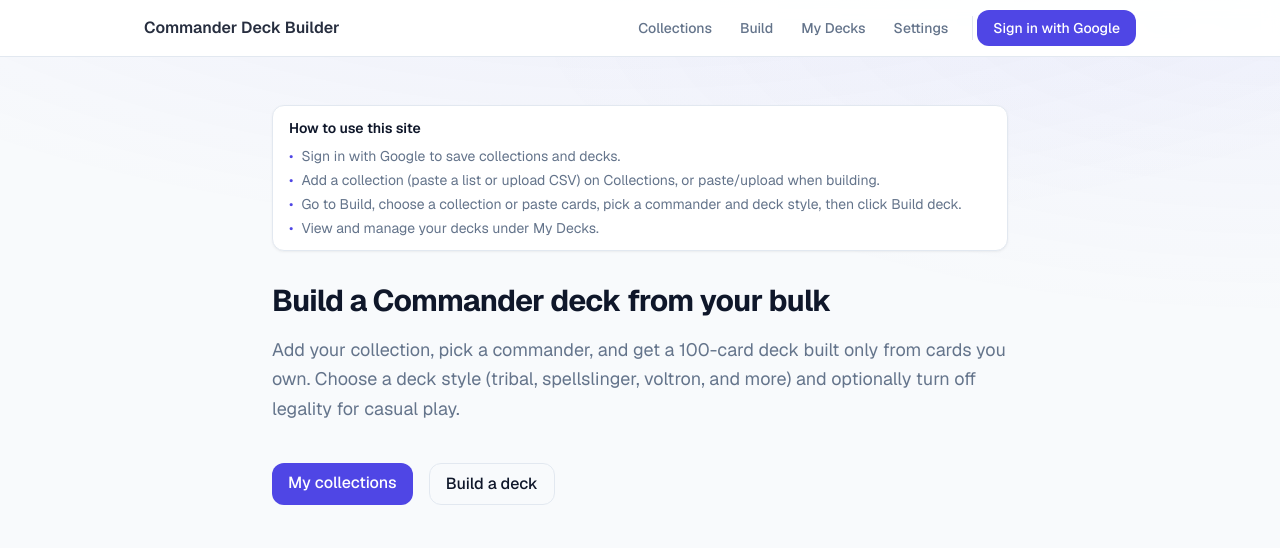
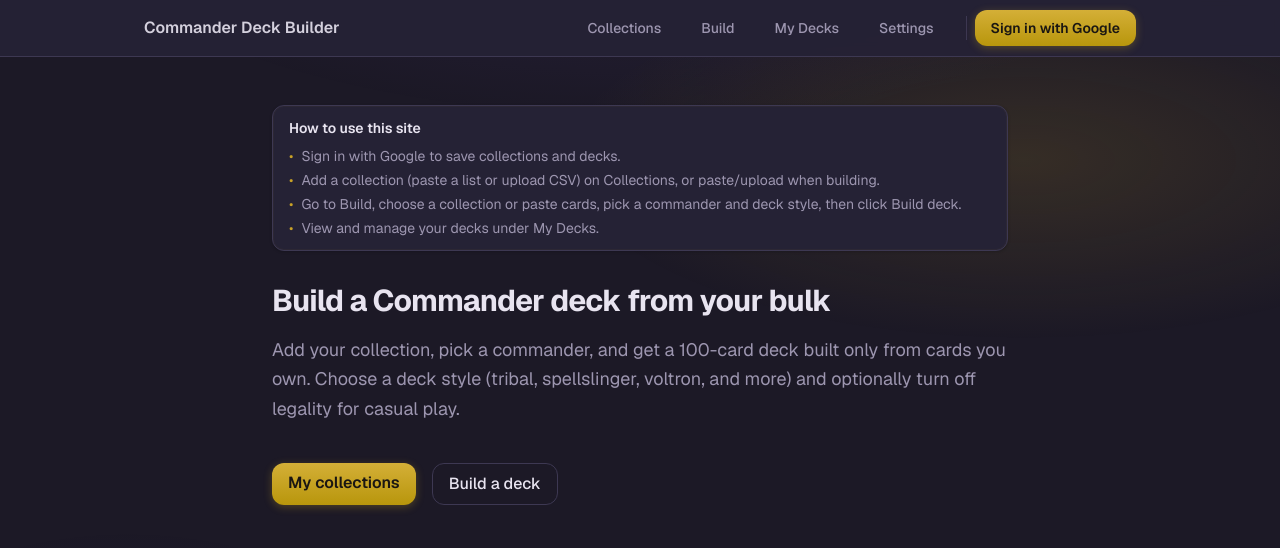
Before and after one commit to tommybrightly/commanderDeckBuilder, a Next.js app in the folder app/: page / in a window 1280 px wide. Shown: the top 548 px of the page. Built offline with nearby package versions, Linux system fonts and the light colour scheme; no server answers.

Commit message:
updated styling

```diff
--- a/app/src/app/globals.css
+++ b/app/src/app/globals.css
@@ -1,14 +1,26 @@
 @import "tailwindcss";
 
+/* Mystical Magic vibe — arcane, rich, not sterile */
 :root {
-  --background: #f8fafc;
-  --foreground: #0f172a;
-  --card: #ffffff;
-  --card-border: #e2e8f0;
-  --muted: #64748b;
-  --accent: #4f46e5;
-  --accent-hover: #4338ca;
+  --background: #1c1926;
+  --foreground: #e8e4f0;
+  --card: #252235;
+  --card-border: #3d3852;
+  --muted: #9d96b0;
+  --accent: #c9a227;
+  --accent-hover: #e0b83d;
+  --glow: rgba(201, 162, 39, 0.15);
+  --arcane: rgba(139, 92, 246, 0.12);
   --radius: 0.75rem;
+  /* Nav — mana-inspired accents */
+  --nav-collections: rgba(96, 165, 250, 0.2);
+  --nav-collections-text: #93c5fd;
+  --nav-build: rgba(251, 191, 36, 0.2);
+  --nav-build-text: #fcd34d;
+  --nav-decks: rgba(167, 139, 250, 0.2);
+  --nav-decks-text: #c4b5fd;
+  --nav-settings: rgba(156, 163, 175, 0.2);
+  --nav-settings-text: #d1d5db;
 }
 
 @theme inline {
@@ -18,18 +30,6 @@
   --font-mono: var(--font-geist-mono);
 }
 
-@media (prefers-color-scheme: dark) {
-  :root {
-    --background: #0f172a;
-    --foreground: #f1f5f9;
-    --card: #1e293b;
-    --card-border: #334155;
-    --muted: #94a3b8;
-    --accent: #6366f1;
-    --accent-hover: #818cf8;
-  }
-}
-
 body {
   background: var(--background);
   color: var(--foreground);
@@ -37,56 +37,49 @@ body {
   -webkit-font-smoothing: antialiased;
 }
 
-/* Subtle gradient background */
+/* Arcane atmosphere — violet and gold, like mana and power */
 body::before {
   content: "";
   position: fixed;
   inset: 0;
-  background: radial-gradient(ellipse 80% 50% at 50% -20%, rgba(79, 70, 229, 0.08), transparent),
-    radial-gradient(ellipse 60% 40% at 100% 0%, rgba(99, 102, 241, 0.05), transparent);
+  background:
+    radial-gradient(ellipse 100% 70% at 50% -20%, var(--arcane), transparent 50%),
+    radial-gradient(ellipse 80% 50% at 80% 20%, var(--glow), transparent 45%),
+    radial-gradient(ellipse 60% 60% at 10% 90%, rgba(99, 102, 241, 0.06), transparent 40%);
   pointer-events: none;
   z-index: 0;
 }
 
-@media (prefers-color-scheme: dark) {
-  body::before {
-    background: radial-gradient(ellipse 80% 50% at 50% -20%, rgba(99, 102, 241, 0.12), transparent),
-      radial-gradient(ellipse 60% 40% at 100% 0%, rgba(79, 70, 229, 0.06), transparent);
-  }
-}
-
-/* Card-style panels */
+/* Card-style panels — subtle inner glow, like enchanted surfaces */
 .card {
   background: var(--card);
   border: 1px solid var(--card-border);
   border-radius: var(--radius);
-  box-shadow: 0 1px 3px 0 rgb(0 0 0 / 0.05), 0 1px 2px -1px rgb(0 0 0 / 0.05);
+  box-shadow:
+    0 1px 3px 0 rgb(0 0 0 / 0.2),
+    0 0 0 1px rgba(201, 162, 39, 0.04) inset;
 }
 
-@media (prefers-color-scheme: dark) {
-  .card {
-    box-shadow: 0 1px 3px 0 rgb(0 0 0 / 0.2);
-  }
-}
-
-/* Primary button */
+/* Primary button — gold, legendary feel */
 .btn-primary {
-  background: var(--accent);
-  color: white;
-  font-weight: 500;
+  background: linear-gradient(180deg, #d4af37 0%, #b8960c 100%);
+  color: #1a1612;
+  font-weight: 600;
   padding: 0.5rem 1rem;
   border-radius: var(--radius);
-  transition: background 0.15s, transform 0.1s;
+  box-shadow: 0 2px 8px rgba(201, 162, 39, 0.3);
+  transition: filter 0.15s, box-shadow 0.15s;
 }
 .btn-primary:hover:not(:disabled) {
-  background: var(--accent-hover);
+  filter: brightness(1.1);
+  box-shadow: 0 4px 12px rgba(201, 162, 39, 0.4);
 }
 .btn-primary:disabled {
   opacity: 0.5;
   cursor: not-allowed;
 }
 
-/* Secondary / outline button */
+/* Secondary — outlined, touches of gold on hover */
 .btn-secondary {
   background: transparent;
   color: var(--foreground);
@@ -94,14 +87,40 @@ body::before {
   font-weight: 500;
   padding: 0.5rem 1rem;
   border-radius: var(--radius);
-  transition: background 0.15s, border-color 0.15s;
+  transition: background 0.15s, border-color 0.15s, box-shadow 0.15s;
 }
 .btn-secondary:hover:not(:disabled) {
-  background: rgba(0, 0, 0, 0.04);
-  border-color: var(--muted);
+  background: rgba(201, 162, 39, 0.06);
+  border-color: rgba(201, 162, 39, 0.35);
+  box-shadow: 0 0 20px rgba(201, 162, 39, 0.08);
 }
-@media (prefers-color-scheme: dark) {
-  .btn-secondary:hover:not(:disabled) {
-    background: rgba(255, 255, 255, 0.06);
-  }
+
+/* Nav link colors — plain CSS so hover always works */
+.nav-link {
+  display: inline-block;
+  border-radius: 0.375rem;
+  padding: 0.5rem 1rem;
+  font-size: 0.875rem;
+  font-weight: 500;
+  color: var(--muted);
+  transition: background 0.15s, color 0.15s;
 }
+.nav-link:hover {
+  color: var(--foreground);
+}
+nav a.nav-link-collections:hover {
+  background: rgba(96, 165, 250, 0.28);
+  color: #93c5fd;
+}
+nav a.nav-link-build:hover {
+  background: rgba(251, 191, 36, 0.28);
+  color: #fcd34d;
+}
+nav a.nav-link-decks:hover {
+  background: rgba(167, 139, 250, 0.28);
+  color: #c4b5fd;
+}
+nav a.nav-link-settings:hover {
+  background: rgba(156, 163, 175, 0.22);
+  color: #e5e7eb;
+}
--- a/app/src/app/layout.tsx
+++ b/app/src/app/layout.tsx
@@ -24,7 +24,7 @@ export default function RootLayout({
   children: React.ReactNode;
 }>) {
   return (
-    <html lang="en">
+    <html lang="en" className="dark">
       <body
         className={`${geistSans.variable} ${geistMono.variable} antialiased`}
       >
--- a/app/src/components/Header.tsx
+++ b/app/src/components/Header.tsx
@@ -11,29 +11,17 @@ export function Header() {
         >
           Commander Deck Builder
         </Link>
-        <nav className="flex items-center gap-1">
-          <Link
-            href="/collections"
-            className="rounded-md px-3 py-2 text-sm font-medium text-[var(--muted)] transition hover:bg-black/5 hover:text-[var(--foreground)] dark:hover:bg-white/5"
-          >
+        <nav className="flex items-center gap-2">
+          <Link href="/collections" className="nav-link nav-link-collections">
             Collections
           </Link>
-          <Link
-            href="/build"
-            className="rounded-md px-3 py-2 text-sm font-medium text-[var(--muted)] transition hover:bg-black/5 hover:text-[var(--foreground)] dark:hover:bg-white/5"
-          >
+          <Link href="/build" className="nav-link nav-link-build">
             Build
           </Link>
-          <Link
-            href="/decks"
-            className="rounded-md px-3 py-2 text-sm font-medium text-[var(--muted)] transition hover:bg-black/5 hover:text-[var(--foreground)] dark:hover:bg-white/5"
-          >
+          <Link href="/decks" className="nav-link nav-link-decks">
             My Decks
           </Link>
-          <Link
-            href="/settings"
-            className="rounded-md px-3 py-2 text-sm font-medium text-[var(--muted)] transition hover:bg-black/5 hover:text-[var(--foreground)] dark:hover:bg-white/5"
-          >
+          <Link href="/settings" className="nav-link nav-link-settings">
             Settings
           </Link>
           <span className="ml-2 h-6 w-px bg-[var(--card-border)]" aria-hidden />
```
